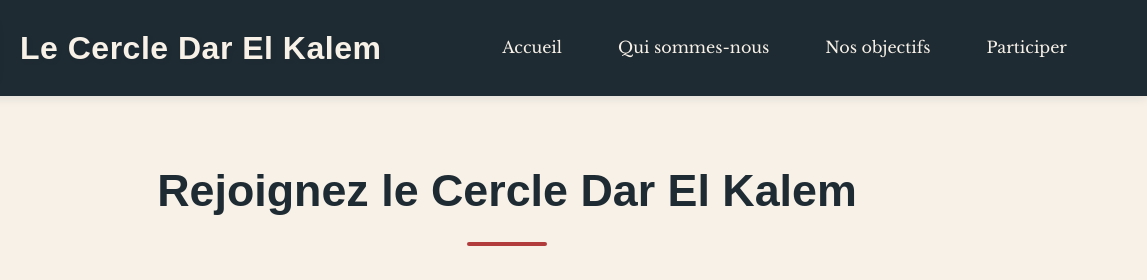
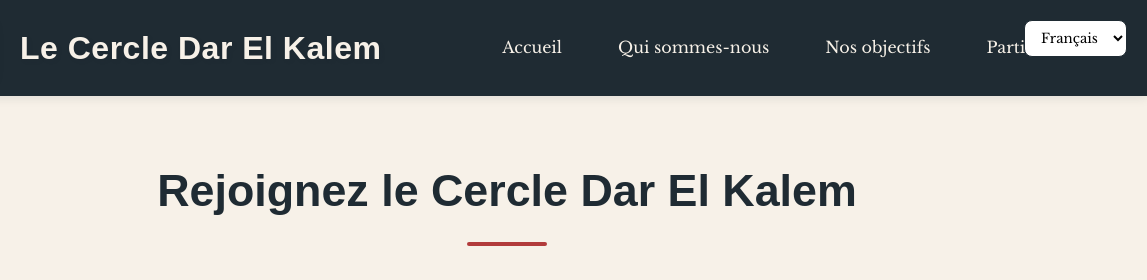
Before and after one commit to IsraaSkh/cercle-dar-el-kalem, a plain HTML site: page participation.html in a window 1280 px wide. Shown: the top 280 px of the page, 133-1280 px from the left. Drawn offline with nearby package versions, Linux system fonts and the light colour scheme.

Commit message:
Update participation.html

```diff
--- a/participation.html
+++ b/participation.html
@@ -8,6 +8,13 @@
   <link rel="stylesheet" href="style.css" />
 </head>
 <body>
+  <div class="language-selector">
+    <select onchange="changeLanguage(this.value)">
+      <option value="fr">Français</option>
+      <option value="ar">العربية</option>
+    </select>
+  </div>
+
   <header>
     <div class="header-content">
       <div class="logo-container">
```
